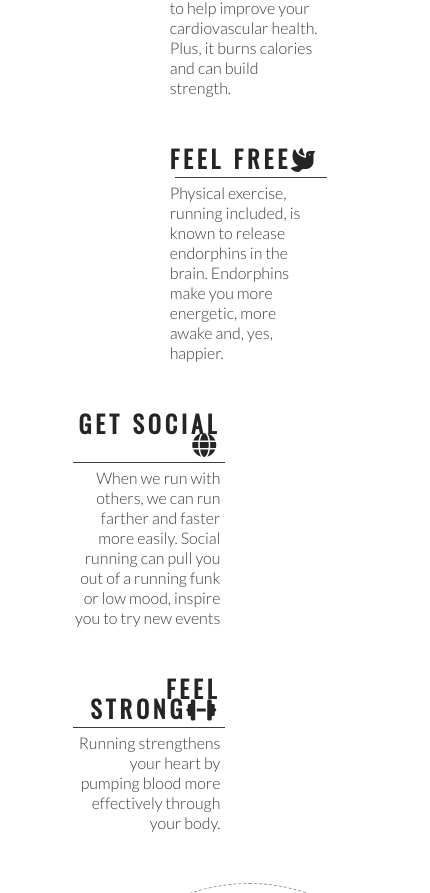
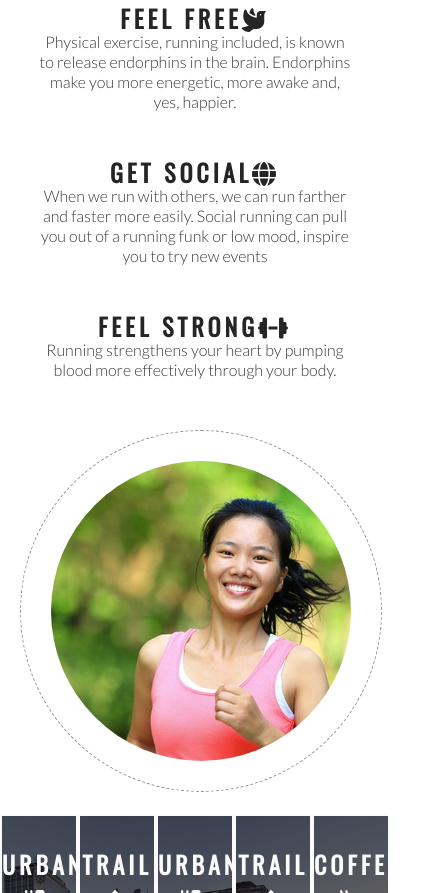
Before and after one commit to alcl2000/love-running-practice, a plain HTML site: page index.html in a window 390 px wide. Shown: the part 1107-2000 px from the top of the page, 430 px wide, since content can reach past the window. Drawn offline with nearby package versions, Linux system fonts and the light colour scheme.

Commit message:
fix: media queries code fixed

```diff
--- a/assets/style.css
+++ b/assets/style.css
@@ -212,52 +212,69 @@ hr{
  }
  /*media query*/
 /* for larger/medium screens*/
- @media only screen and (max-width: 1200px){
-    #club-ethos{
-    width:65%;
-    height:1200px;
-    margin: 0 auto;
- }
-    #welcome{
-        padding: 30px 0 ;
+
+@media screen and (max-width: 1200px) {
+    #club-ethos {
+        width: 65%;
+        height: 1200px;
+        margin: 0 auto;
+    }
+
+    #welcome {
+        padding: 30px 0;
         margin: 0;
     }
-    #left-about, #right-about{
-        width: 100%;
-        float: left;
-        padding: 0%;
-    }
-    #center-about{
-        clear: right;
+
+    #left-about, #right-about {
         width: 100%;
         float: left;
         padding: 0;
     }
+
+    #center-about {
+        clear: both;
+        width: 100%;
+        float: left;
+        padding: 0;
+    }
+
+    hr {
+        display: none;
+    }
 }
- /*for medium screen sizes 900px and down*/
- @media only screen and(max-width:900px) {
-    #menu{
+
+/* For medium screen sizes from 950px wide and down */
+@media screen and (max-width: 950px) {
+
+    #menu {
         clear: left;
         float: left;
         margin-left: 30px;
         margin-bottom: 20px;
         line-height: 25px;
     }
-    #cover-text{
-        left:0;
-        float: right;
 
+    #cover-text {
+        left: 0;
     }
-    #club-ethos{
-        width:90%;
-        height:1200px;
+
+    #club-ethos {
+        width: 90%;
+        height: 1200px;
         margin: 0 auto;
     }
-    .left-about-heading , .right-about-heading {
+
+    .left-about-heading, .right-about-heading {
         width: inherit;
     }
-    .left-about-heading  > h2, .right-about-heading > h2 {
+
+    .left-about-heading h2, .right-about-heading h2 {
+        width: 100%;
         text-align: center;
-        width: 100%;
     }
- }
+
+    .left-about-heading p, .right-about-heading p {
+        text-align: center;
+        padding: 0 20px;
+    }
+}
```
